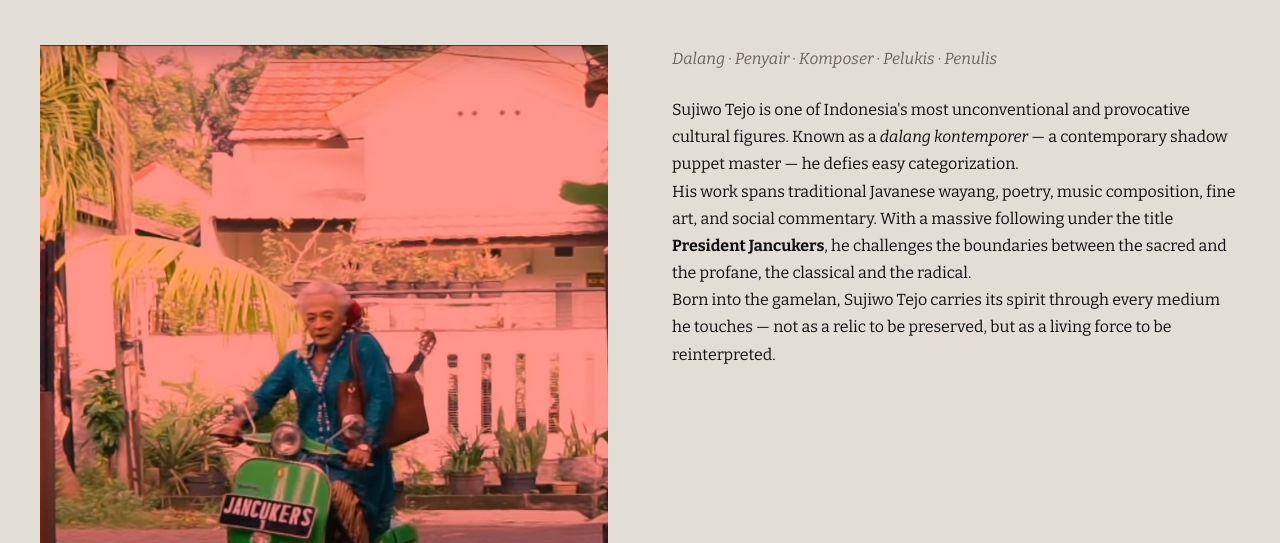
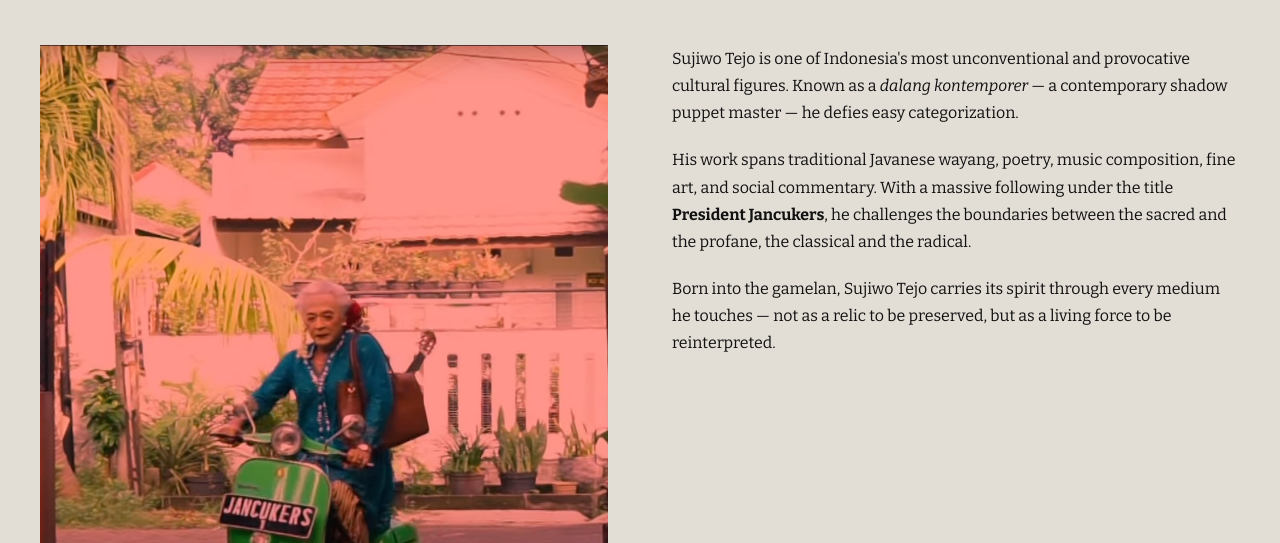
Before and after one commit to dingdongbellring/sujiwotejo, a plain HTML site: page about.html in a window 1280 px wide. Shown: the part 257-800 px from the top of the page. Drawn offline with nearby package versions, Linux system fonts and the light colour scheme; a web font is replaced by a local one.

Commit message:
About page: remove roles line, add paragraph spacing
Co-Authored-By: Claude Sonnet 4.6 <noreply@anthropic.com>

```diff
--- a/about.html
+++ b/about.html
@@ -25,10 +25,9 @@
   <div class="about-split">
     <img src="images/about3.png" alt="Sujiwo Tejo">
     <div>
-      <p class="roles">Dalang &middot; Penyair &middot; Komposer &middot; Pelukis &middot; Penulis</p>
       <p>Sujiwo Tejo is one of Indonesia's most unconventional and provocative cultural figures. Known as a <em>dalang kontemporer</em> — a contemporary shadow puppet master — he defies easy categorization.</p>
-      <p>His work spans traditional Javanese wayang, poetry, music composition, fine art, and social commentary. With a massive following under the title <strong>President Jancukers</strong>, he challenges the boundaries between the sacred and the profane, the classical and the radical.</p>
-      <p>Born into the gamelan, Sujiwo Tejo carries its spirit through every medium he touches — not as a relic to be preserved, but as a living force to be reinterpreted.</p>
+      <p style="margin-top:1.25rem;">His work spans traditional Javanese wayang, poetry, music composition, fine art, and social commentary. With a massive following under the title <strong>President Jancukers</strong>, he challenges the boundaries between the sacred and the profane, the classical and the radical.</p>
+      <p style="margin-top:1.25rem;">Born into the gamelan, Sujiwo Tejo carries its spirit through every medium he touches — not as a relic to be preserved, but as a living force to be reinterpreted.</p>
     </div>
   </div>
 
```
